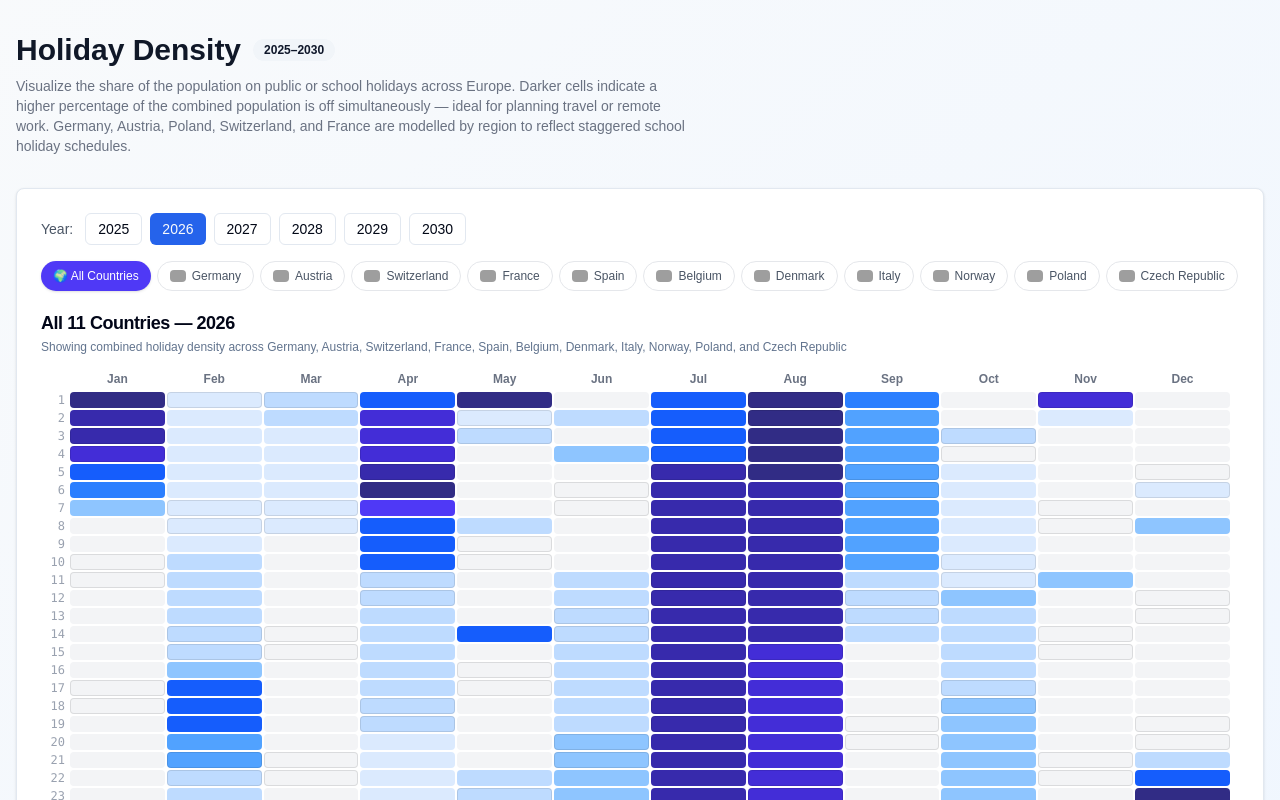
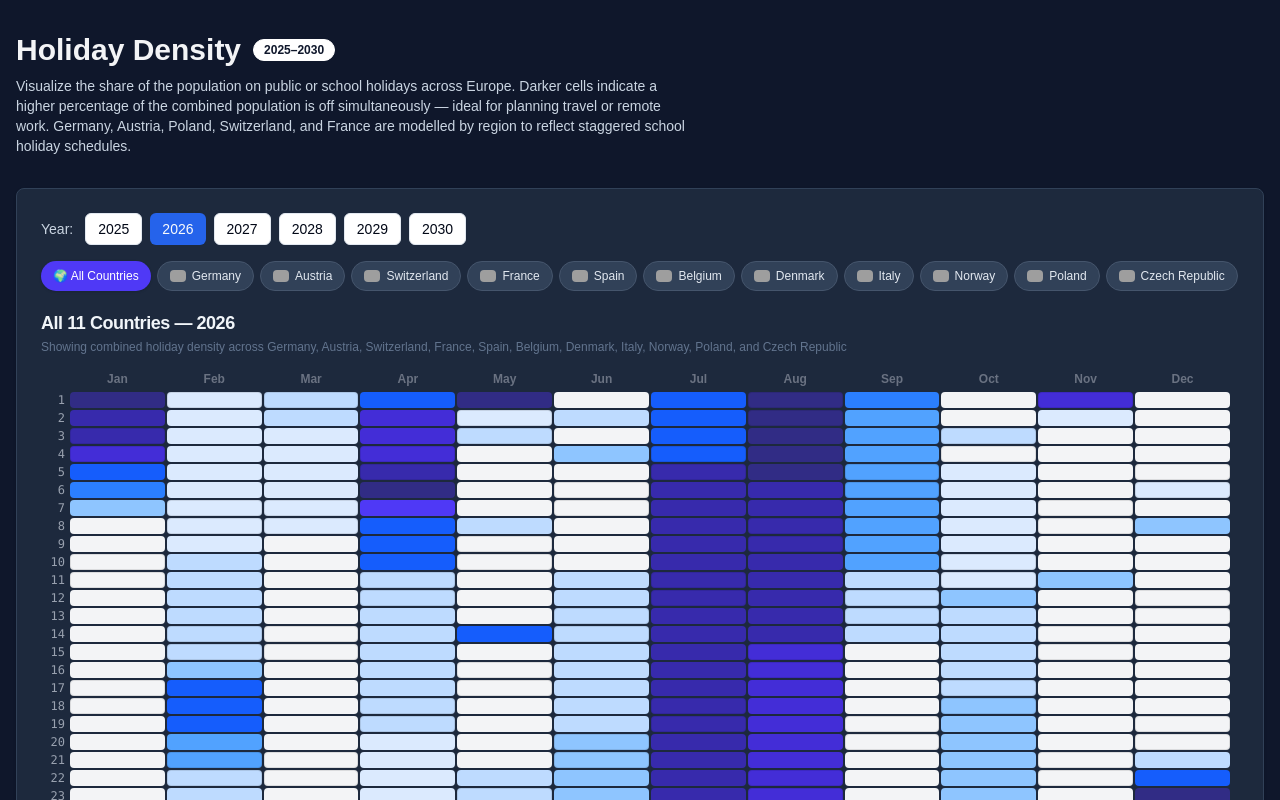
Before and after one commit to cwsyth/holiday-density, a Next.js app: page /holiday-density/ in a window 1280 px wide. Shown: the top 800 px of the page. Built offline with nearby package versions, Linux system fonts and the light colour scheme; grey boxes are pictures that could not be loaded.

Commit message:
style: apply dark background theme and white year-range pill
Agent-Logs-Url: https://github.com/cwsyth/holiday-density/sessions/f461986a-db83-4159-8791-3441c8386039

Co-authored-by: cwsyth <46164156+cwsyth@users.noreply.github.com>

```diff
--- a/src/app/page.tsx
+++ b/src/app/page.tsx
@@ -28,15 +28,15 @@ export default function Home() {
   const activeCountry = COUNTRIES.find((c) => c.code === activeTab);
 
   return (
-    <div className="min-h-screen bg-gradient-to-br from-slate-50 to-blue-50">
+    <div className="min-h-screen bg-slate-900">
       <div className="max-w-[1400px] mx-auto px-3 sm:px-4 py-4 sm:py-8">
         {/* Header */}
         <div className="mb-4 sm:mb-8">
           <div className="flex items-center gap-3 mb-2">
-            <h1 className="text-2xl sm:text-3xl font-bold text-gray-900">Holiday Density</h1>
-            <Badge variant="secondary" className="text-xs">2025–2030</Badge>
+            <h1 className="text-2xl sm:text-3xl font-bold text-gray-100">Holiday Density</h1>
+            <Badge variant="secondary" className="text-xs bg-white text-slate-900 border-white">2025–2030</Badge>
           </div>
-          <p className="text-gray-500 text-sm max-w-2xl">
+          <p className="text-slate-300 text-sm max-w-2xl">
             Visualize the share of the population on public or school holidays across Europe.
             Darker cells indicate a higher percentage of the combined population is off simultaneously —
             ideal for planning travel or remote work. Germany, Austria, Poland, Switzerland, and France are
@@ -44,11 +44,11 @@ export default function Home() {
           </p>
         </div>
 
-        <Card className="shadow-sm">
+        <Card className="shadow-sm bg-slate-800 border-slate-700 text-slate-100">
           <CardHeader className="pb-4 px-3 sm:px-6">
             {/* Year selector */}
             <div className="flex items-center gap-2 flex-wrap mb-4">
-              <span className="text-sm font-medium text-gray-600 mr-1">Year:</span>
+              <span className="text-sm font-medium text-slate-300 mr-1">Year:</span>
               {YEARS.map((y) => (
                 <Button
                   key={y}
@@ -69,7 +69,7 @@ export default function Home() {
                 className={`px-3 py-1.5 rounded-full text-xs font-medium transition-colors ${
                   activeTab === 'all'
                     ? 'bg-indigo-600 text-white shadow-sm'
-                    : 'bg-white border border-gray-200 text-gray-600 hover:bg-gray-50'
+                     : 'bg-slate-700 border border-slate-600 text-slate-200 hover:bg-slate-600'
                 }`}
               >
                 🌍 All Countries
@@ -81,7 +81,7 @@ export default function Home() {
                   className={`px-3 py-1.5 rounded-full text-xs font-medium transition-colors flex items-center gap-1.5 ${
                     activeTab === c.code
                       ? 'bg-indigo-600 text-white shadow-sm'
-                      : 'bg-white border border-gray-200 text-gray-600 hover:bg-gray-50'
+                       : 'bg-slate-700 border border-slate-600 text-slate-200 hover:bg-slate-600'
                   }`}
                 >
                   <Image
@@ -128,7 +128,7 @@ export default function Home() {
           </CardContent>
         </Card>
 
-        <footer className="mt-8 text-center text-xs text-gray-400">
+         <footer className="mt-8 text-center text-xs text-slate-400">
           Holiday data is approximate. Public holidays and school holiday periods vary by region.
         </footer>
       </div>
```
